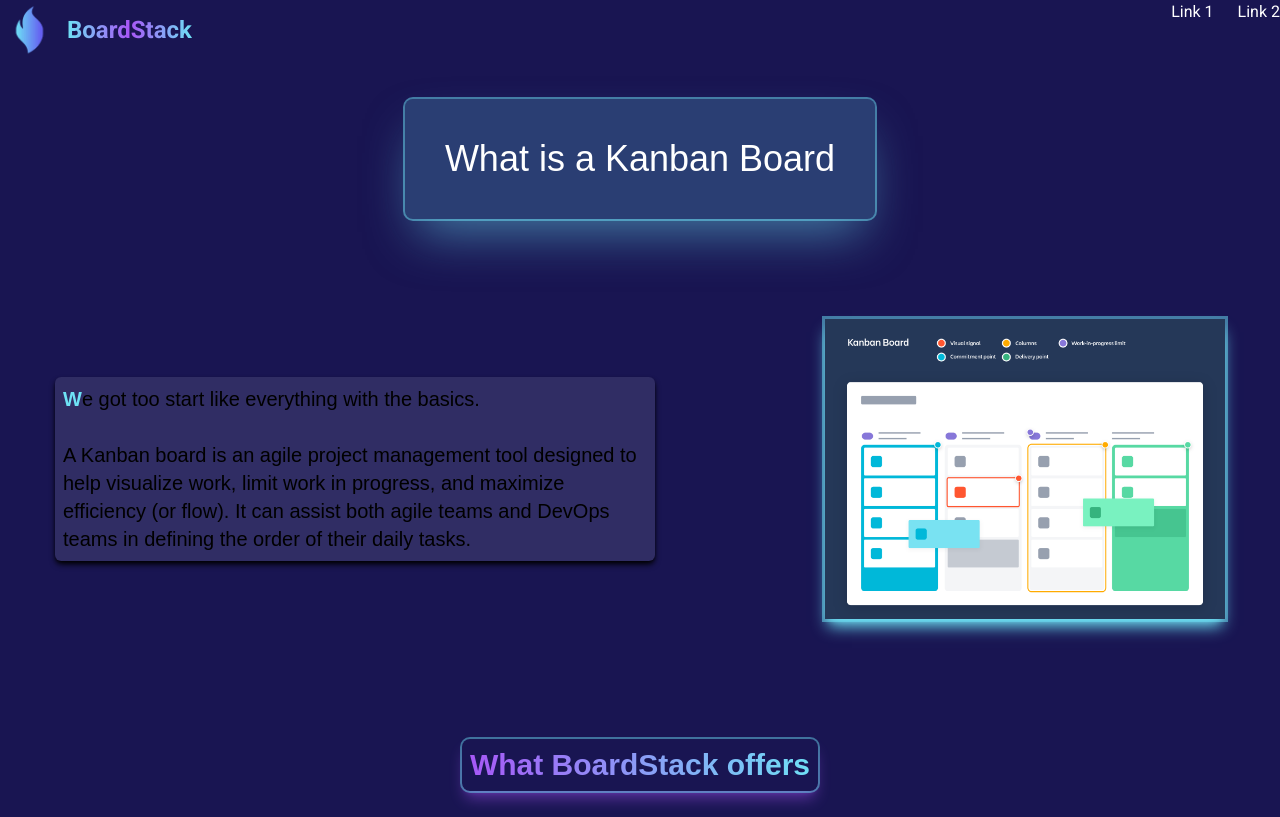
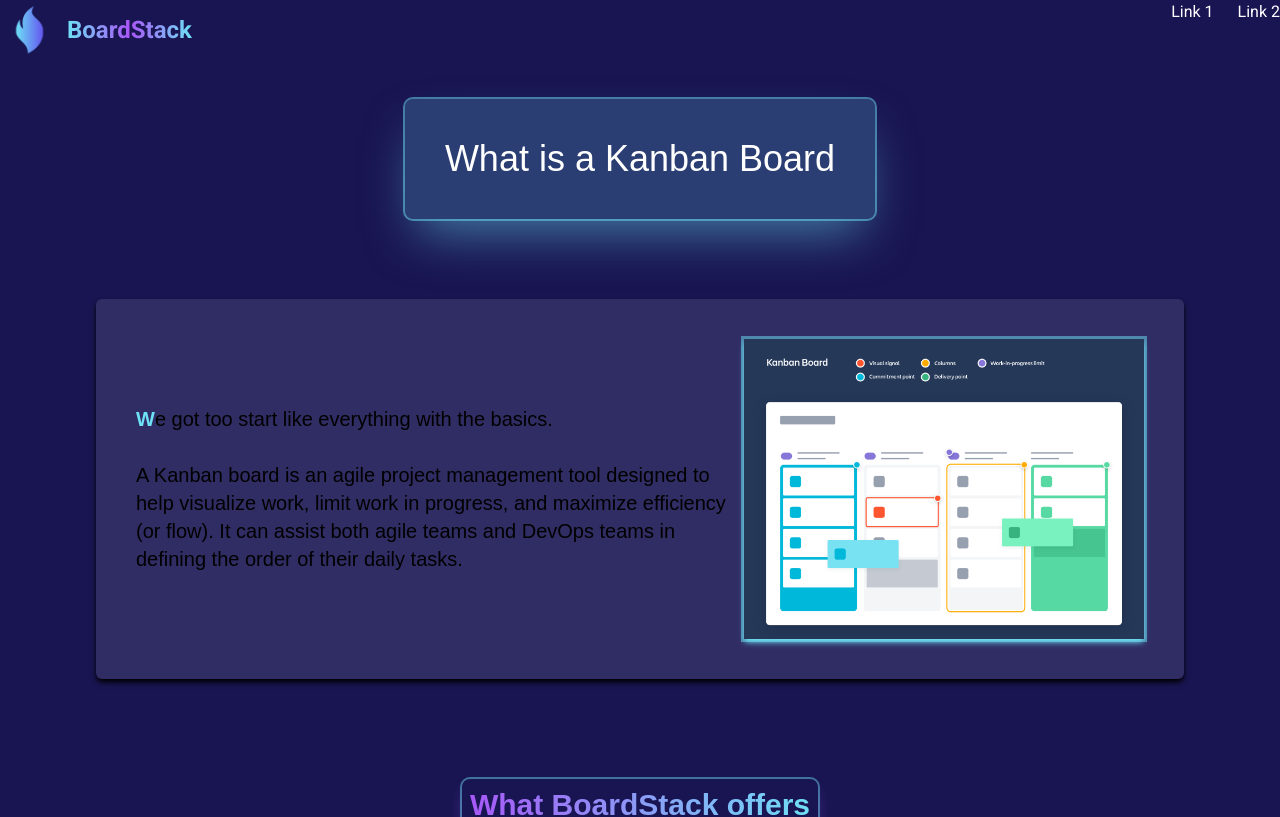
Before and after one commit to GabrielPaparello/TrelloClon, a Next.js app: page /learnBoardStack in a window 1280 px wide. Shown: the top 817 px of the page. Built offline with nearby package versions, Linux system fonts and the light colour scheme; a web font is replaced by a local one.

Commit message:
learnfixing

```diff
--- a/package.json
+++ b/package.json
@@ -10,9 +10,6 @@
   },
   "dependencies": {
     "@auth0/nextjs-auth0": "^3.5.0",
-    "@dnd-kit/core": "^6.1.0",
-    "@dnd-kit/sortable": "^8.0.0",
-    "@dnd-kit/utilities": "^3.2.2",
     "@emotion/react": "^11.11.4",
     "@emotion/styled": "^11.11.5",
     "@mui/icons-material": "^5.16.4",
--- a/src/app/learnBoardStack/page.tsx
+++ b/src/app/learnBoardStack/page.tsx
@@ -20,9 +20,9 @@
         </h1>
         <div className="flex flex-col  items-center">
           <h2 className="text-xl md:text-2xl raleway "></h2>
-          <section className="flex md:flex-row flex-col  p-5 gap-10 md:space-x-[130px] fira  mt-20 text-center  ">
+          <section className="flex md:flex-row flex-col  p-10  gap-2 fira  mt-20 text-center bg-white/10 rounded-md shadow-black shadow-md   ">
             {/*video explanation */}
-            <p className=" fira md:text-xl max-w-[600px] min-w-[400px] self-center text-start bg-white/10 rounded-md shadow-black shadow-md p-2 first-letter:font-bold first-letter:text-[#6ee2f5] font-thin text-pretty leading-relax">
+            <p className=" fira md:text-xl max-w-[600px] min-w-[400px] self-center text-start first-letter:font-bold first-letter:text-[#6ee2f5] font-thin text-pretty leading-relax">
               We got too start like everything with the basics.
               <br /> <br />A Kanban board is an agile project management tool
               designed to help visualize work, limit work in progress, and
@@ -35,7 +35,7 @@
               width={400}
               height={311}
               alt="kanBan elements example"
-              className="self-center ring-[#6ee2f5]/50 shadow-lg shadow-[#6ee2f5] ring-1 ring-offset-2 ring-offset-current hover:scale-[1.35] transition-all duration-300 "
+              className="self-center ring-[#6ee2f5]/50 shadow-md shadow-[#6ee2f5] ring-1 ring-offset-2 ring-offset-current hover:scale-[1.35] transition-all duration-300 "
             />
           </section>
         </div>
```
Also changed, not shown: 1 other file (tests, documents, lock files or other folders).
